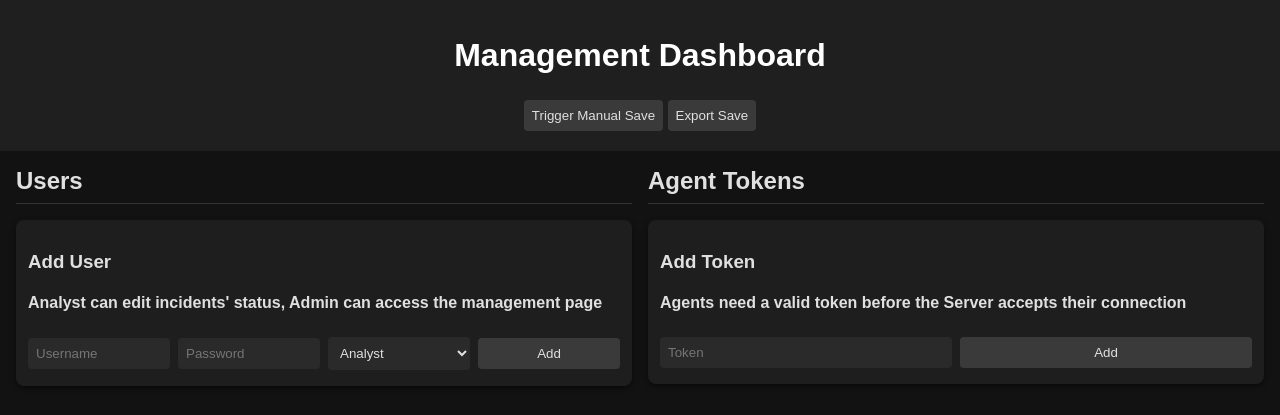
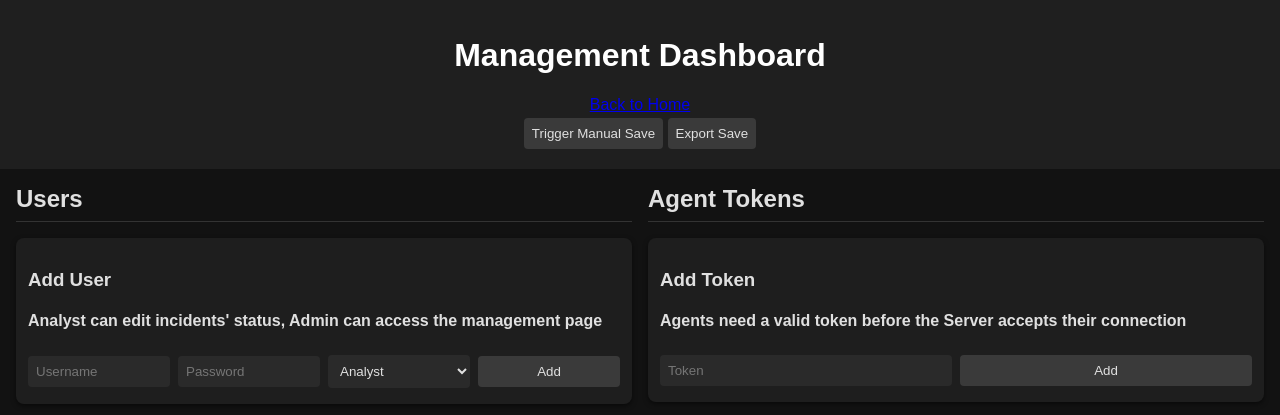
Before and after one commit to Guac0/birdsnest, a Python web app: template server/templates/management.html in a window 1280 px wide. Shown: the top 415 px of the page. Run offline with Jinja, Linux system fonts and the light colour scheme; the template is opened without the code that fills it, so the values that code supplies are empty.

Commit message:
server - add back to homepage links to each page

```diff
--- a/server/templates/agents.html
+++ b/server/templates/agents.html
@@ -68,6 +68,7 @@
     <header>
       <div style="display:flex;flex-direction:column">
         <h1>Agents Dashboard</h1>
+        <a href="/">Back to Home</a>
         <p class="lead">All agents recorded by the server. Times shown in your local timezone. Auto-refreshes every 30 seconds.</p>
         <p class="lead">Click column headers to sort. Type in the filters under headers to refine results per-column.</p>
       </div>
--- a/server/templates/deployment.html
+++ b/server/templates/deployment.html
@@ -1 +1,2 @@
 Not implemented
+<a href="/">Back to Home</a>
--- a/server/templates/incidents.html
+++ b/server/templates/incidents.html
@@ -181,6 +181,7 @@ Security & production notes:
     <header>
       <div>
         <h1>Incidents Dashboard</h1>
+        <a href="/">Back to Home</a>
         <div class="sub">Click <strong>Claim</strong> to tag an incident as <em>Active</em>, <strong>Resolve</strong> to tag as <em>Closed</em>, or <strong>Reopen</strong> to mark as <em>New</em>. You must have <code>Analyst</code> permissions to do this.</div>
         <div class="sub">Issue Colors: <span class="color-firewall">Firewall</strong>, <span class="color-interface">Interface</span>, <span class="color-service-generic">Service Generic</span>, <span class="color-service-custom">Service Custom</span>, <span class="color-agent-alert">Agent Alert</span>, <span class="color-ir">IR</span>, <span class="color-inject">Inject</span>, <span class="color-uptime">Uptime</span>, <span class="color-uptime">Server</span>, <span class="color-unknown">Other</span>.</div>
         <div class="sub">Tip: use "<strong>incident</strong> <code>(number)</code>" as a search term to limit results to only incidents.</div>
--- a/server/templates/management.html
+++ b/server/templates/management.html
@@ -25,8 +25,11 @@
 
 <header>
   <h1>Management Dashboard</h1>
-  <button id="manualSaveBtn">Trigger Manual Save</button>
-  <button id="exportSaveBtn">Export Save</button>
+  <a href="/">Back to Home</a>
+  <div>
+    <button id="manualSaveBtn">Trigger Manual Save</button>
+    <button id="exportSaveBtn">Export Save</button>
+  </div>
 </header>
 
 <main>
--- a/server/templates/messages.html
+++ b/server/templates/messages.html
@@ -51,6 +51,7 @@ th.sortable .sort-ind{font-size:11px;color:var(--muted)}
   <header>
     <div style="display:flex;flex-direction:column">
       <h1>Messages Dashboard</h1>
+      <a href="/">Back to Home</a>
       <p class="lead">All messages recorded by the server. Times shown in your local timezone. Auto-refreshes every 60 seconds.</p>
       <p class="lead">Click column headers to sort. Type in the filters under headers to refine results per-column.</p>
     </div>
```
